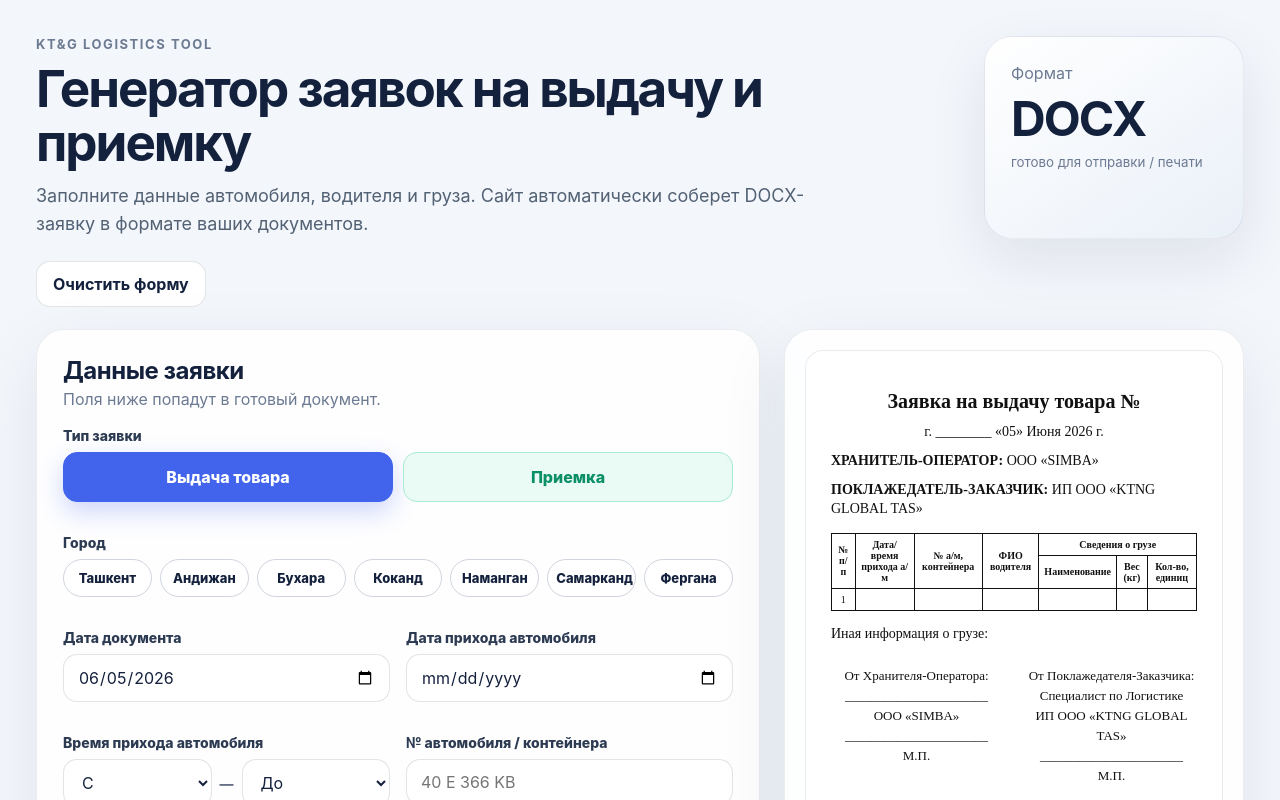
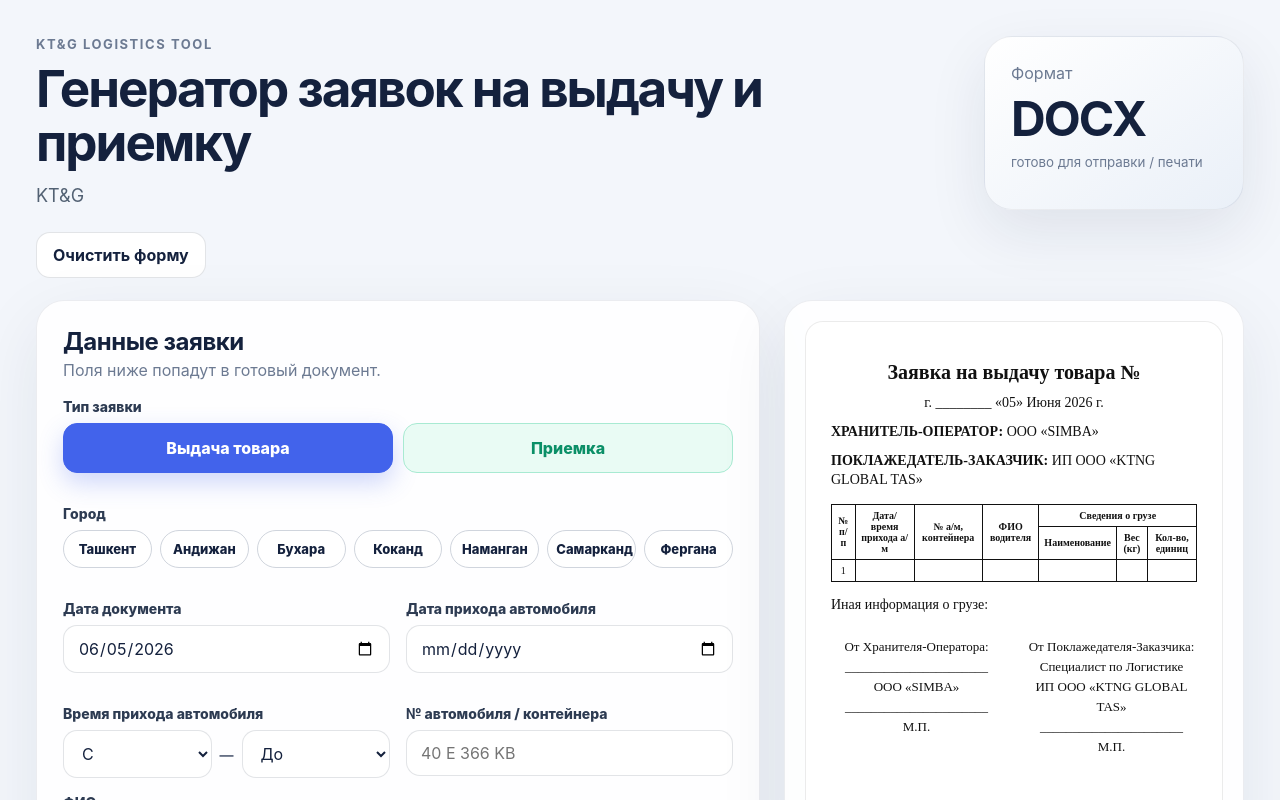
Before and after one commit to pakds8475/ktng-request-generatorwarehouse, a React (Vite) app: page / in a window 1280 px wide. Shown: the top 800 px of the page. Built offline with nearby package versions, Linux system fonts and the light colour scheme.

Commit message:
Update App.jsx

```diff
--- a/src/App.jsx
+++ b/src/App.jsx
@@ -409,8 +409,7 @@
           <p className="eyebrow">KT&G Logistics Tool</p>
           <h1>Генератор заявок на выдачу и приемку</h1>
           <p className="heroText">
-            Заполните данные автомобиля, водителя и груза. Сайт автоматически
-            соберет DOCX-заявку в формате ваших документов.
+            KT&G
           </p>
         </div>
 
```
